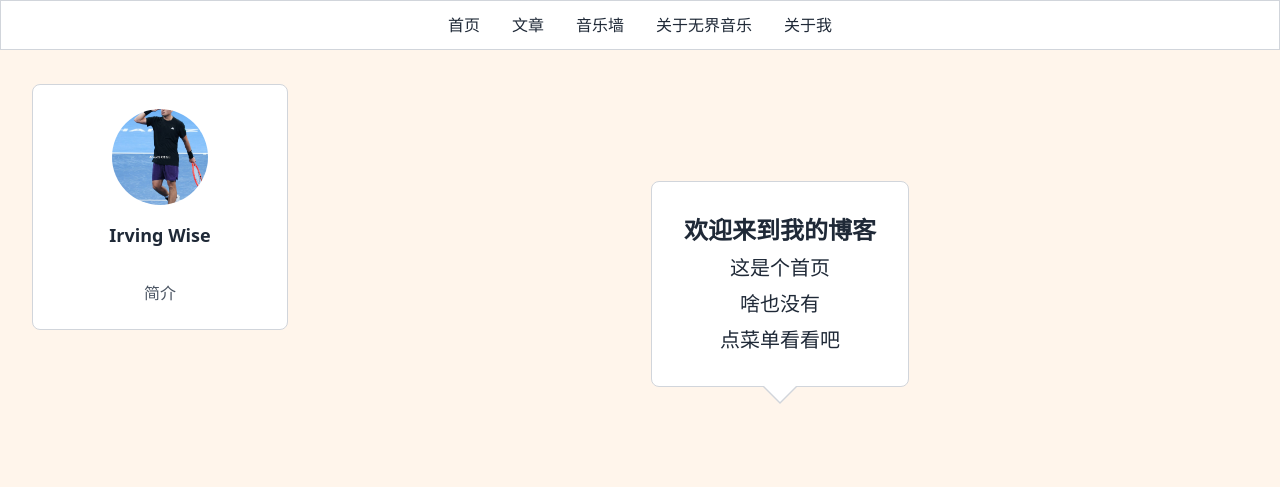
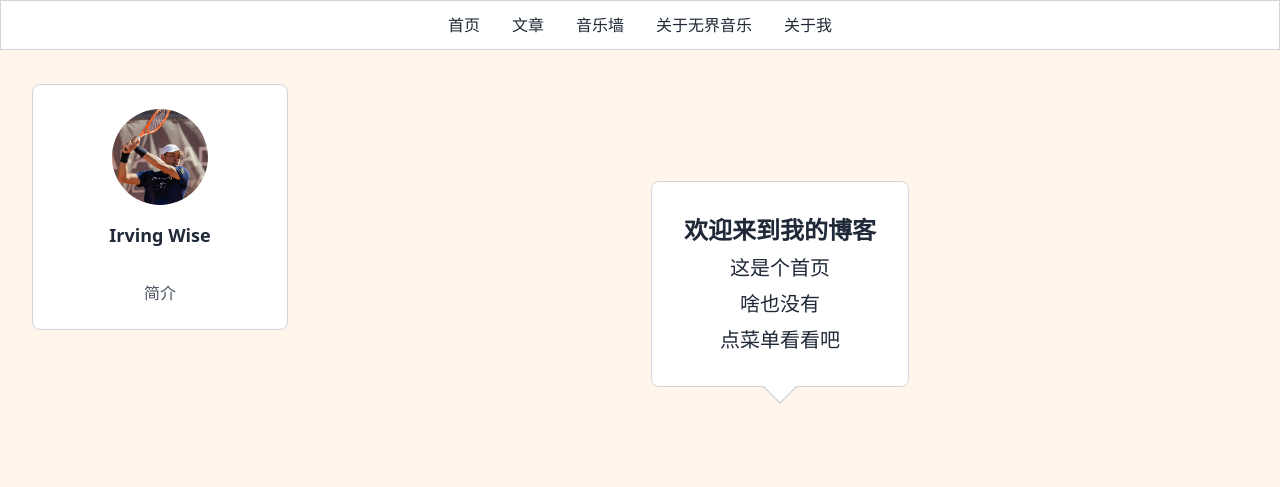
Before and after one commit to BOSS2356/BOSS2356.github.io, a plain HTML site: page index.html in a window 1280 px wide. Drawn offline with nearby package versions, Linux system fonts and the light colour scheme.

Commit message:
更新头像为新上传的图片

```diff
--- a/index.html
+++ b/index.html
@@ -239,7 +239,7 @@
         <div class="flex flex-col md:flex-row gap-6 p-4 md:p-8">
             <div class="w-full md:w-64 flex-shrink-0 sidebar">
                 <div class="bg-white border border-gray-300 rounded-lg p-6 flex flex-col items-center">
-                    <img src="006sddRVly1icp9mt5ulrj31pc29q4qp.jpg" class="w-24 h-24 rounded-full mb-4 object-cover" alt="头像">
+                    <img src="007YgrxXgy1id9q7sonlwj31sq28xb2a.jpg" class="w-24 h-24 rounded-full mb-4 object-cover" alt="头像">
                     <div class="text-lg font-semibold text-gray-800 mb-8">Irving Wise</div>
                     <div class="text-gray-600">简介</div>
                 </div>
@@ -259,7 +259,7 @@
         <div class="flex flex-col md:flex-row gap-6 p-4 md:p-8">
             <div class="w-full md:w-64 flex-shrink-0 sidebar">
                 <div class="bg-white border border-gray-300 rounded-lg p-6 flex flex-col items-center">
-                    <img src="006sddRVly1icp9mt5ulrj31pc29q4qp.jpg" class="w-24 h-24 rounded-full mb-4 object-cover" alt="头像">
+                    <img src="007YgrxXgy1id9q7sonlwj31sq28xb2a.jpg" class="w-24 h-24 rounded-full mb-4 object-cover" alt="头像">
                     <div class="text-lg font-semibold text-gray-800 mb-8">Irving Wise</div>
                     <div class="text-gray-600">简介</div>
                 </div>
@@ -274,7 +274,7 @@
         <div class="flex flex-col md:flex-row gap-6 p-4 md:p-8">
             <div class="w-full md:w-64 flex-shrink-0 sidebar">
                 <div class="bg-white border border-gray-300 rounded-lg p-6 flex flex-col items-center">
-                    <img src="006sddRVly1icp9mt5ulrj31pc29q4qp.jpg" class="w-24 h-24 rounded-full mb-4 object-cover" alt="头像">
+                    <img src="007YgrxXgy1id9q7sonlwj31sq28xb2a.jpg" class="w-24 h-24 rounded-full mb-4 object-cover" alt="头像">
                     <div class="text-lg font-semibold text-gray-800 mb-8">Irving Wise</div>
                     <div class="text-gray-600">简介</div>
                 </div>
@@ -310,7 +310,7 @@
         <div class="flex flex-col md:flex-row gap-6 p-4 md:p-8">
             <div class="w-full md:w-64 flex-shrink-0 sidebar">
                 <div class="bg-white border border-gray-300 rounded-lg p-6 flex flex-col items-center">
-                    <img src="006sddRVly1icp9mt5ulrj31pc29q4qp.jpg" class="w-24 h-24 rounded-full mb-4 object-cover" alt="头像">
+                    <img src="007YgrxXgy1id9q7sonlwj31sq28xb2a.jpg" class="w-24 h-24 rounded-full mb-4 object-cover" alt="头像">
                     <div class="text-lg font-semibold text-gray-800 mb-8">Irving Wise</div>
                     <div class="text-gray-600">简介</div>
                 </div>
@@ -335,7 +335,7 @@
         <div class="flex flex-col md:flex-row gap-6 p-4 md:p-8">
             <div class="w-full md:w-64 flex-shrink-0 sidebar">
                 <div class="bg-white border border-gray-300 rounded-lg p-6 flex flex-col items-center">
-                    <img src="006sddRVly1icp9mt5ulrj31pc29q4qp.jpg" class="w-24 h-24 rounded-full mb-4 object-cover" alt="头像">
+                    <img src="007YgrxXgy1id9q7sonlwj31sq28xb2a.jpg" class="w-24 h-24 rounded-full mb-4 object-cover" alt="头像">
                     <div class="text-lg font-semibold text-gray-800 mb-8">Irving Wise</div>
                     <div class="text-gray-600">简介</div>
                 </div>
```
Also changed, not shown: 007YgrxXgy1id9q7sonlwj31sq28xb2a.jpg (added).
